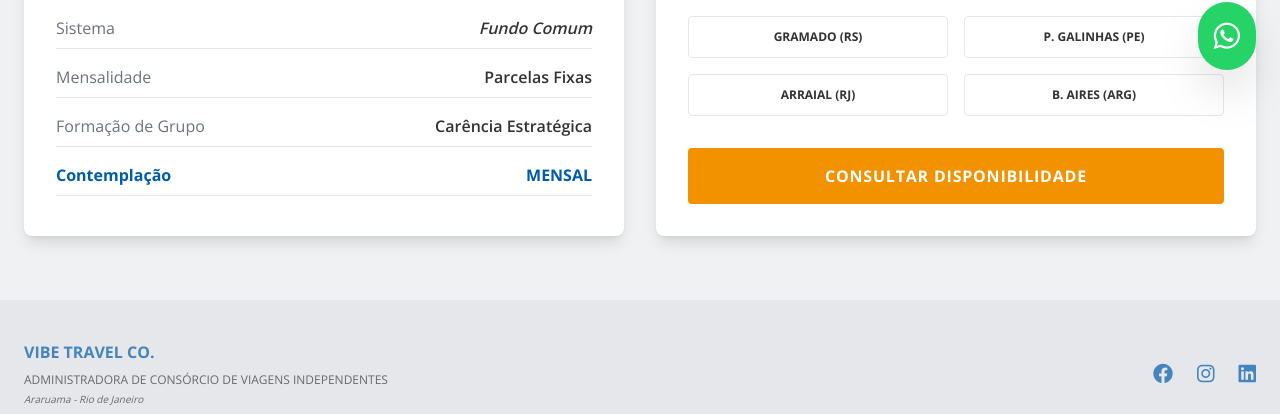
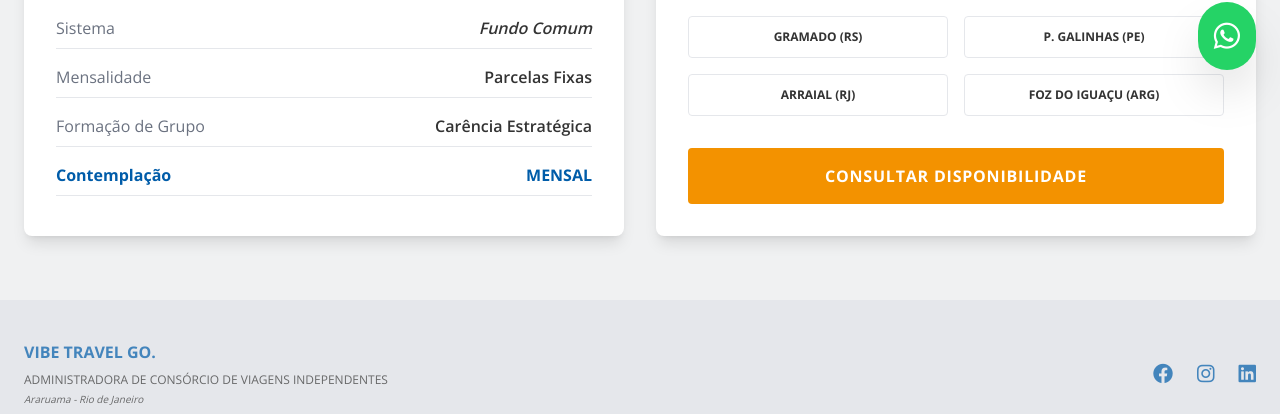
Before and after one commit to thiagohelth-web/vibe-viagens, a plain HTML site: page index.html in a window 1280 px wide. Shown: the part 706-1120 px from the top of the page. Drawn offline with nearby package versions, Linux system fonts and the light colour scheme.

Commit message:
Replace location and update company name in footer

```diff
--- a/index.html
+++ b/index.html
@@ -104,7 +104,7 @@
                         <div class="bg-caixa-cinza p-3 rounded font-bold text-xs text-center border border-gray-200 uppercase">Gramado (RS)</div>
                         <div class="bg-caixa-cinza p-3 rounded font-bold text-xs text-center border border-gray-200 uppercase">P. Galinhas (PE)</div>
                         <div class="bg-caixa-cinza p-3 rounded font-bold text-xs text-center border border-gray-200 uppercase">Arraial (RJ)</div>
-                        <div class="bg-caixa-cinza p-3 rounded font-bold text-xs text-center border border-gray-200 uppercase">B. Aires (ARG)</div>
+                        <div class="bg-caixa-cinza p-3 rounded font-bold text-xs text-center border border-gray-200 uppercase">Foz do Iguaçu (ARG)</div>
                     </div>
                     <div class="mt-8">
                         <a href="https://wa.me/5522992777193" class="btn-caixa block text-center py-4 rounded uppercase tracking-wider">Consultar Disponibilidade</a>
@@ -117,7 +117,7 @@
     <footer class="bg-gray-200 py-10">
         <div class="container mx-auto px-6 text-center md:text-left flex flex-col md:flex-row justify-between items-center opacity-70">
             <div>
-                <h5 class="font-bold text-caixa-azul mb-2">VIBE TRAVEL CO.</h5>
+                <h5 class="font-bold text-caixa-azul mb-2">VIBE TRAVEL GO.</h5>
                 <p class="text-xs uppercase">Administradora de Consórcio de Viagens Independentes</p>
                 <p class="text-[10px] mt-1 italic">Araruama - Rio de Janeiro</p>
             </div>
```
